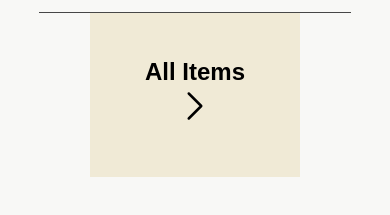
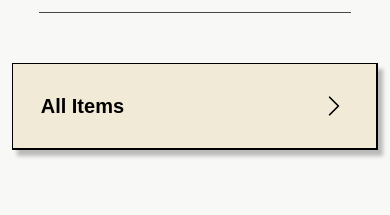
Before and after one commit to Hcordes6/Book-to-Website, a plain HTML site: page Pages/collection.html in a window 390 px wide. Shown: the part 127-342 px from the top of the page. Drawn offline with Linux system fonts and the light colour scheme.

Commit message:
Adjusted button styling in the collections page

```diff
--- a/styles.css
+++ b/styles.css
@@ -332,7 +332,8 @@ footer a:hover {
     float: right;
     /* responsive but bounded image column size */
     width: clamp(260px, 35%, 500px);
-    margin: 0 0 20px 25px; /* gap to the left and bottom for text */
+    margin: 0 0 20px 25px;
+    /* gap to the left and bottom for text */
 }
 
 .gallery-media img {
@@ -342,8 +343,9 @@ footer a:hover {
     object-fit: contain;
 }
 
-.gallery-text p + p {
-    margin-top: 1em; /* spacing between paragraphs */
+.gallery-text p+p {
+    margin-top: 1em;
+    /* spacing between paragraphs */
 }
 
 /* Optional variant for left-floating images if needed later */
@@ -355,17 +357,22 @@ footer a:hover {
 /* Responsive: keep float on small screens, just scale image down */
 @media (max-width: 900px) {
     .gallery-section {
-        padding: 50px 20px; /* slightly tighter gutters on mobile */
+        padding: 50px 20px;
+        /* slightly tighter gutters on mobile */
     }
+
     .gallery-content {
         font-size: 20px;
         line-height: 1.6;
     }
+
     .gallery-media {
-        float: right; /* keep text wrapping */
+        float: right;
+        /* keep text wrapping */
         /* Smaller, responsive image on narrow screens */
         width: clamp(140px, 40vw, 240px);
-        margin: 8px 0 16px 16px; /* tighter gaps around image */
+        margin: 8px 0 16px 16px;
+        /* tighter gaps around image */
     }
 }
 
@@ -376,15 +383,47 @@ footer a:hover {
 /* Collection -------------------------------------------------------------- */
 
 .collection-button {
-    display: block;
-    max-width: 100%;
-    padding: 45px;
+    /* Center the button on the page; space content between label and chevron */
+    display: flex;
+    justify-content: space-between;
+    align-items: center;
+    padding: 30px;
     background: #F0EAD6;
     color: black;
     font-size: 24px;
-    margin: 0 90px;
+    /* Span a larger part of the screen and center */
+    width: 80%;
+    max-width: 1000px;
+    margin: 0 auto;
+    /* center horizontally */
     box-sizing: border-box;
     font-weight: 700;
     border: none;
     cursor: pointer;
+    margin-top: 50px;
+    border-top: 1px solid #000;
+    border-right: 2px solid #000;
+    border-bottom: 2px solid #000;
+    border-left: 1px solid #000;
+    box-shadow: 5px 6px 4px 0 rgba(0, 0, 0, 0.25);
 }
+
+
+.collection-button svg {
+    width: 50px;
+    height: 50px;
+    flex: 0 0 auto;
+}
+
+@media (max-width: 600px) {
+    .collection-button {
+        width: 94%;
+        padding: 28px;
+        font-size: 20px;
+    }
+
+    .collection-button svg {
+        width: 28px;
+        height: 28px;
+    }
+}
```
Also changed, not shown: Pages/gallery.html (+3 -0 lines).
